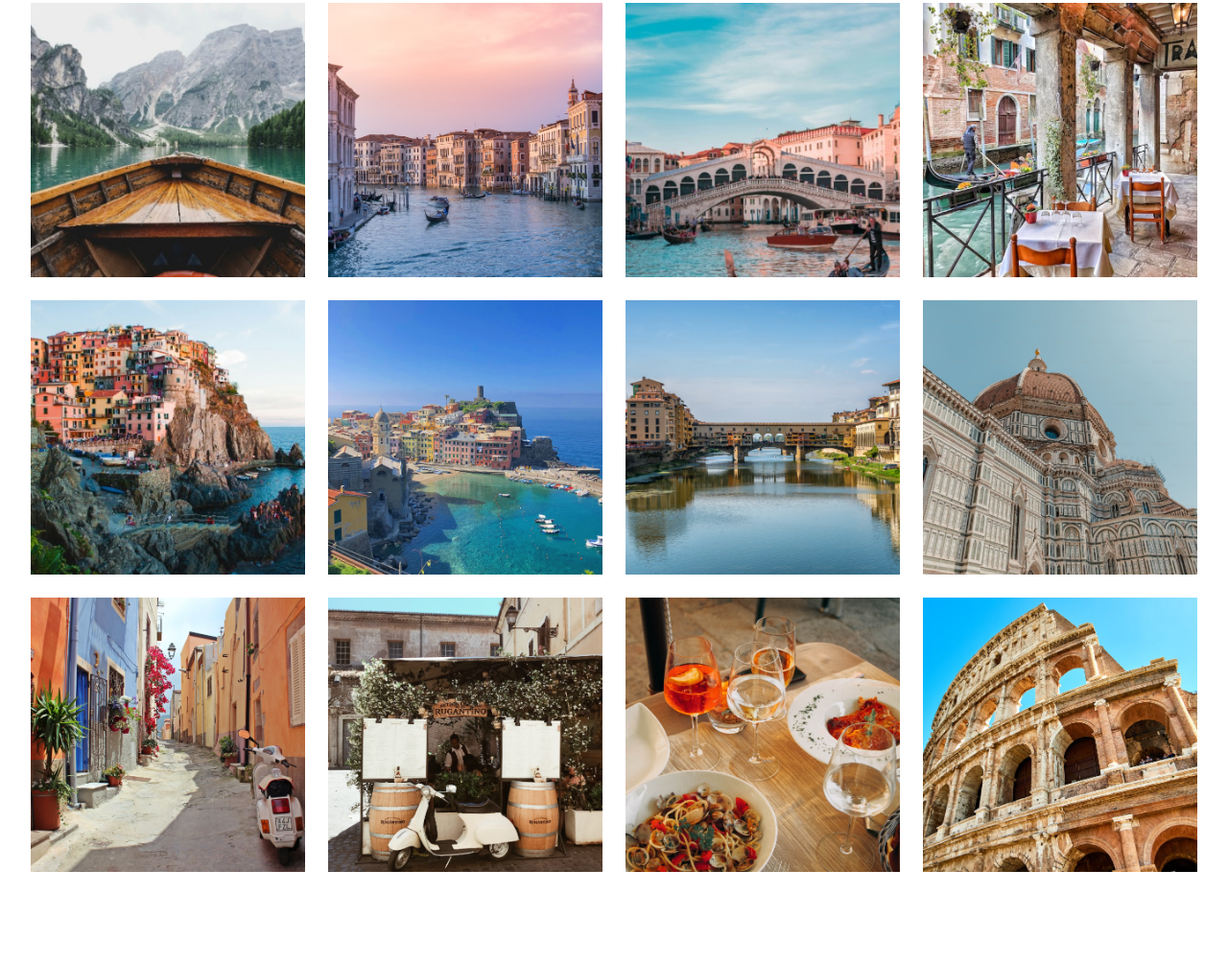
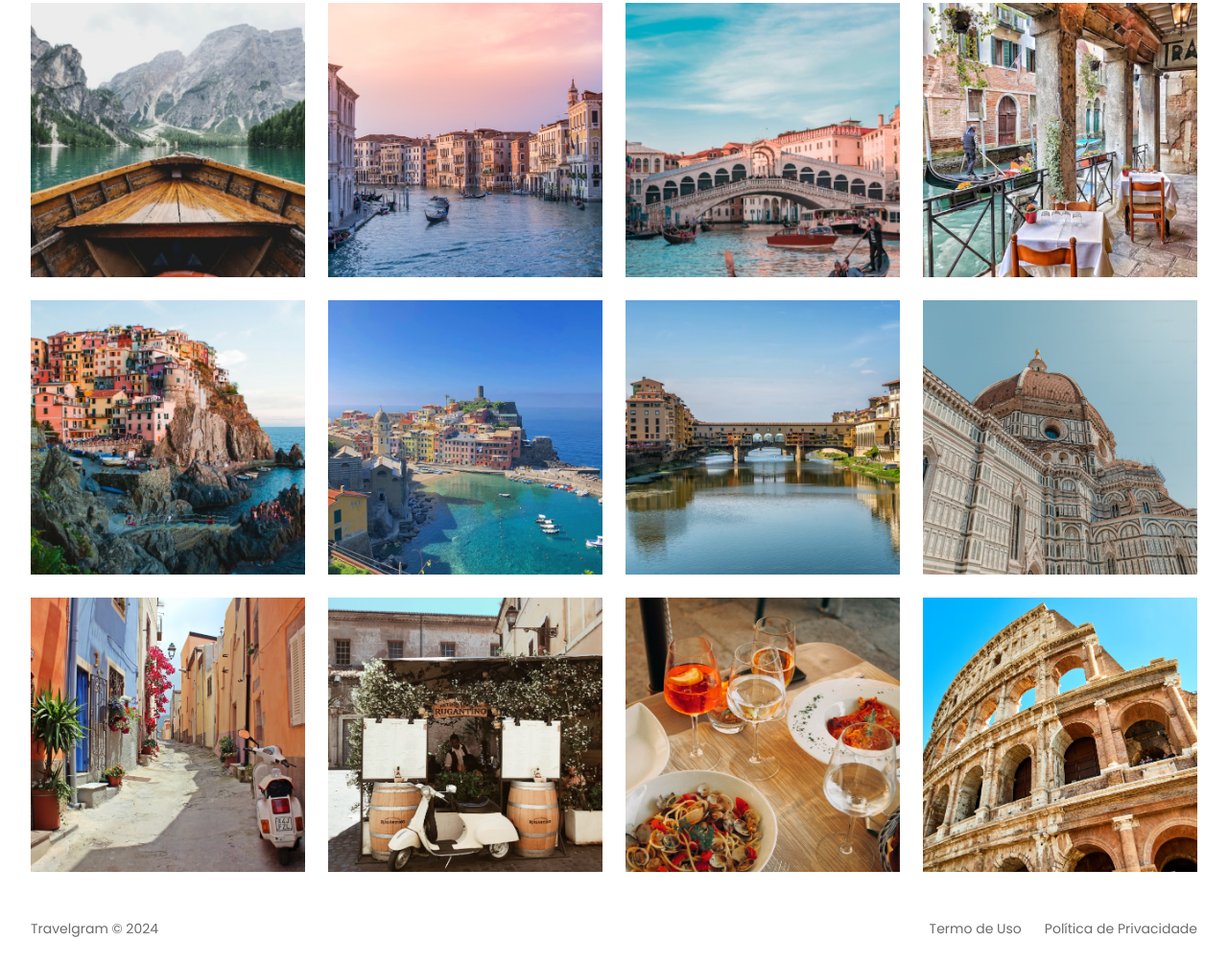
Before and after one commit to eduardasnz/TravelGam, a plain HTML site: page index.html in a window 1280 px wide. Shown: the part 357-1362 px from the top of the page at 96% size. Before the commit the page ends 1290 px from the top, so only its background shows below. Drawn offline with Linux system fonts and the light colour scheme.

Commit message:
dom footer

```diff
--- a/index.html
+++ b/index.html
@@ -88,5 +88,11 @@
       <img src="assets/images/Image 11.png" alt="Imagem 1">
       <img src="assets/images/Image 12.png" alt="Imagem 1">
     </main>
+
+    <footer class="container">
+      <span>Travelgram &copy; 2024</span>
+      <span>Termo de Uso</span>
+      <span>Política de Privacidade</span>
+    </footer>
   </body>
 </html>
--- /dev/null
+++ b/styles/footer.css
@@ -0,0 +1,9 @@
+footer {
+  display: flex;
+  gap: 24px;
+  padding-block: 24px;
+}
+
+footer span:nth-child(1) {
+  margin-right: auto;
+}
--- a/styles/index.css
+++ b/styles/index.css
@@ -2,3 +2,4 @@
 @import url(nav.css);
 @import url(header.css);
 @import url(main.css);
+@import url(footer.css);
```
